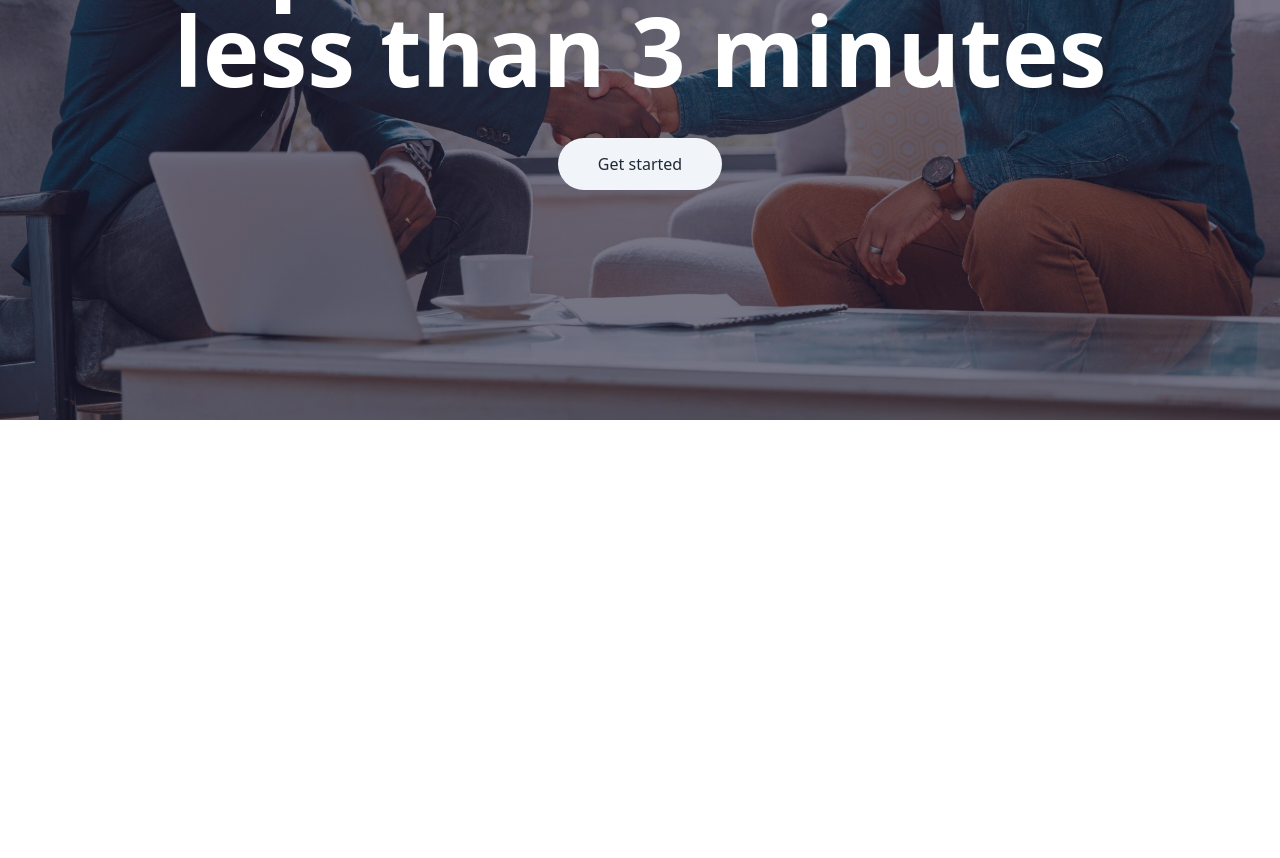
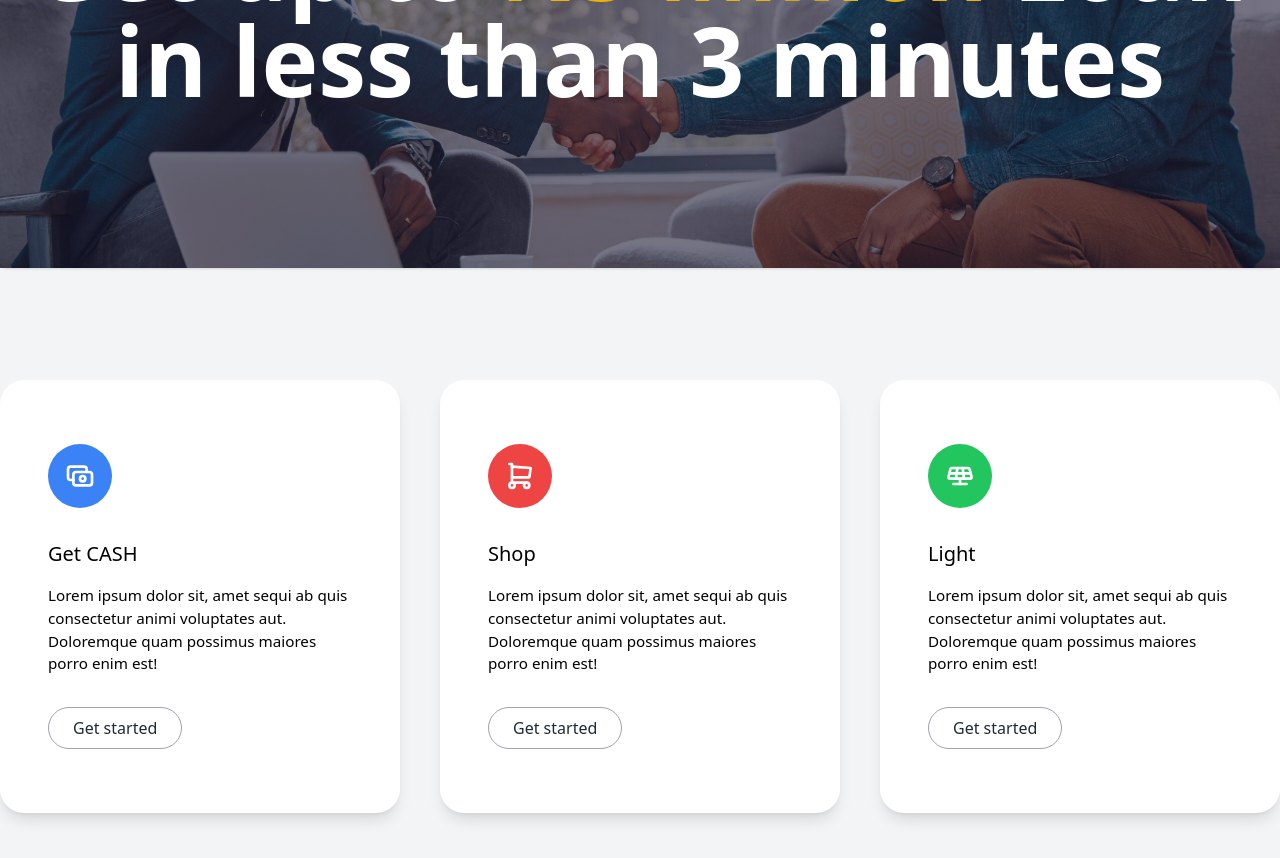
Before and after one commit to Creditclan-Tech-Limted/quick-loan, a Next.js app: page / in a window 1280 px wide. Shown: the part 380-1238 px from the top of the page. Before the commit the page ends 800 px from the top, so only its background shows below. Built offline with nearby package versions, Linux system fonts and the light colour scheme.

Commit message:
feat: Added Cash, Shop and Meter Card

```diff
--- a/package.json
+++ b/package.json
@@ -9,6 +9,7 @@
     "lint": "next lint"
   },
   "dependencies": {
+    "@tabler/icons-react": "^2.30.0",
     "autoprefixer": "10.4.14",
     "classnames": "^2.3.2",
     "eslint": "8.45.0",
--- a/src/components/SecondHere.jsx
+++ b/src/components/SecondHere.jsx
@@ -1,6 +1,7 @@
 'use client';
 import React, { useEffect, useRef } from 'react';
 import Button from '@/components/global/Button';
+import { IconCash, IconShoppingCart, IconSolarPanel } from '@tabler/icons-react';
 
 const SecondHere = ({ referral_code }) => {
   const widget = useRef(null);
@@ -15,7 +16,6 @@ const SecondHere = ({ referral_code }) => {
 
   useEffect(() => {
     const CreditClan = window.CreditClan;
-    console.log({ CreditClan });
     widget.current = CreditClan?.init('2pXrz4qbDmTRH7ruHxwlY3Jy1N03Db80zCu6AXZG5stOQFwgEN9K5MI1a7joyTBq', {
       class: 'ccopen',
       ref: referral_code
@@ -24,18 +24,69 @@ const SecondHere = ({ referral_code }) => {
 
   return (
     <>
-      <div className="h-screen w-full py-6 rounded-lg shadow pb-0 relative flex flex-col">
+      <div className="w-full py-6 rounded-lg shadow pb-0 relative flex flex-col">
         <div className="bg-responsiveHero bg-cover absolute inset-0 h- w-full"></div>
         <div className="container max-w-7xl mx-auto z-10 relative pl-5 md:pl-[40px]">
           <img src="https://clan.africa/images/clan-light.png" alt="" className='w-24 z-10' />
         </div>
-        <div className='text-white relative max-w-7xl mx-auto my-auto'>
+        <div className='text-white relative max-w-7xl mx-auto my-auto py-[120px] md:pt-[200px] md:pb-[160px]'>
           <div className='text-7xl md:text-8xl font-bold text-left md:text-center px-5 md:px-0 leading-1'>
-            Get up to <span className='text-yellow-500'> 5 Million</span> Loan in less than 3 minutes
+            Get up to <span className='text-yellow-500'> N5 Million</span> Loan in less than 3 minutes
           </div>
-          <div className="flex my-10">
-            <Button className='mx-5 md:mx-auto' variant='filled' color='white' size='xl' onClick={handleOpenWidget}>
+        </div>
+      </div>
+      <div className="bg-gray-100 py-16 md:py-28 px-10 md:px-0">
+        <div className="max-w-7xl mx-auto grid md:grid-cols-3 gap-10">
+          <div className="px-12 py-16 shadow-lg rounded-3xl relative bg-white">
+            <div className="flex mb-8">
+              <div className="w-16 h-16 rounded-full flex justify-center items-center bg-blue-500 text-white">
+                <IconCash size="32" />
+              </div>
+            </div>
+            <h2 className="text-xl font-medium">
+              Get CASH
+            </h2>
+            <p className="mt-4 text-[.95rem]">
+              Lorem ipsum dolor sit, amet sequi ab quis consectetur animi voluptates aut. Doloremque quam possimus maiores porro enim est!
+            </p>
+            <Button className="mt-8" variant="outlined" color='black' onClick={handleOpenWidget}>
               Get started
+            </Button>
+          </div>
+          <div className="px-12 py-16 shadow-lg rounded-3xl relative bg-white">
+            <div className="flex mb-8">
+              <div className="w-16 h-16 rounded-full flex justify-center items-center bg-red-500 text-white">
+                <IconShoppingCart size="32" />
+              </div>
+            </div>
+            <h2 className="text-xl font-medium">
+              Shop
+            </h2>
+            <p className="mt-4 text-[.95rem]">
+            Lorem ipsum dolor sit, amet sequi ab quis consectetur animi voluptates aut. Doloremque quam possimus maiores porro enim est!
+            </p>
+            <Button className="mt-8" variant="outlined" color='black'>
+              <a href="https://shop.clan.africa" target='_blank'>
+                Get started
+              </a>
+            </Button>
+          </div>
+          <div className="px-12 py-16 shadow-lg rounded-3xl relative bg-white">
+            <div className="flex mb-8">
+              <div className="w-16 h-16 rounded-full flex justify-center items-center bg-green-500 text-white">
+                <IconSolarPanel size="32" />
+              </div>
+            </div>
+            <h2 className="text-xl font-medium">
+              Light
+            </h2>
+            <p className="mt-4 text-[.95rem]">
+            Lorem ipsum dolor sit, amet sequi ab quis consectetur animi voluptates aut. Doloremque quam possimus maiores porro enim est!
+            </p>
+            <Button className="mt-8" variant="outlined" color='black'>
+              <a href="https://power.clan.africa" target='_blank'>
+                Get started
+              </a>
             </Button>
           </div>
         </div>
--- a/src/components/global/Button.jsx
+++ b/src/components/global/Button.jsx
@@ -66,7 +66,7 @@ const classes = {
   },
   black: {
     filled: 'bg-gray-800 hover:bg-gray-900 text-white focus:ring-4 focus:ring-gray-200',
-    outlined: 'border border-gray-300 text-gray-800 hover:bg-gray-100 focus:ring-4 focus:ring-gray-200',
+    outlined: 'border border-gray-400 text-gray-800 hover:bg-gray-100 focus:ring-4 focus:ring-gray-200',
     subtle: 'bg-gray-600 bg-opacity-10 text-gray-800 hover:bg-opacity-20',
     text: 'bg-gray-600 bg-opacity-0 text-gray-800 hover:bg-opacity-10',
     loader: {
```
Also changed, not shown: 1 other file (tests, documents, lock files or other folders).
